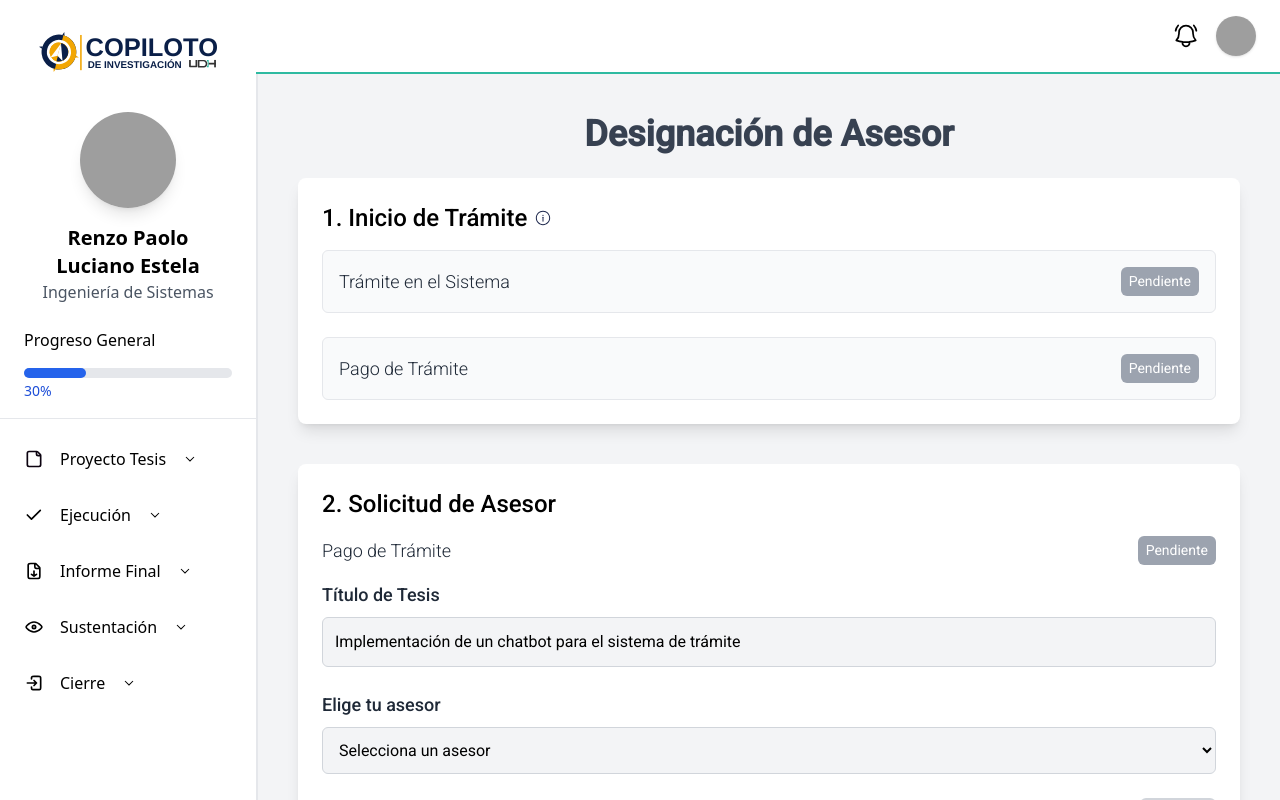
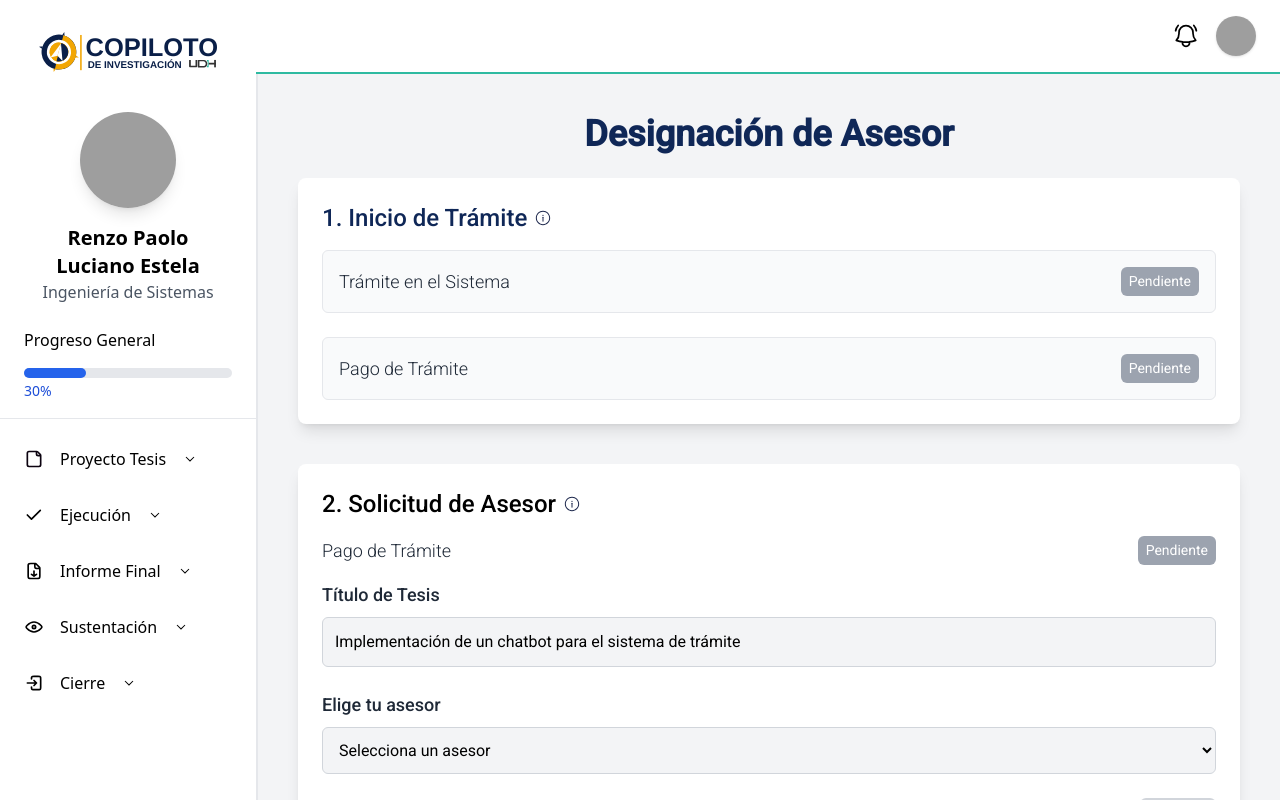
Before and after one commit to Transformacion-Digital-UDH/Copiloto-Front, a Vue app: page /estudiante/designacion-asesor in a window 1280 px wide. Built offline with nearby package versions, Linux system fonts and the light colour scheme; grey boxes are pictures that could not be loaded.

Commit message:
cambio diseño DA

```diff
--- a/src/components/AppHeader.vue
+++ b/src/components/AppHeader.vue
@@ -34,14 +34,14 @@ function goToLoginOrEstudiante() {
 <template>
   <nav class="bg-white-800 shadow-md font-Roboto">
     <div
-      class="max-w-full w-[1700px] px-2 sm:px-6 lg:px-8 flex justify-between items-center h-20 mx-auto"
+      class="max-w-full w-[1700px] px-2 sm:px-6 lg:px-8 flex justify-between items-center h-20 mx-auto "
     >
       <!-- Logo -->
       <a href="/" aria-label="Inicio">
         <img class="h-12" src="/img/logo.svg" alt="Logo" />
       </a>
       <!-- Menu -->
-      <div class="hidden sm:flex space-x-6">
+      <div class="hidden sm:flex space-x-6 ">
         <a
           v-for="item in navigation"
           :key="item.name"
--- a/src/views/Estudiante/DesignacionAsesor.vue
+++ b/src/views/Estudiante/DesignacionAsesor.vue
@@ -27,6 +27,7 @@ const trámites = ref<Trámite[]>([
 
 // Título de tesis simulado como si viniera del backend
 const tituloTesis = ref('Implementación de un chatbot para el sistema de trámite');
+const mostrarModal = ref(false);
 
 // Asesor seleccionado (vacío al inicio)
 const asesorSeleccionado = ref('');
@@ -70,15 +71,30 @@ const enviarSolicitud = () => {
 <template>
   <div class="flex-1 p-10 border-s-2 font-Roboto bg-gray-100">
     <!-- Título principal -->
-    <h3 class="text-4xl font-semibold text-center text-gray-700">Designación de Asesor</h3>
+    <h3 class="text-4xl font-semibold text-center text-azul">Designación de Asesor</h3>
 
     <div class="mt-6 space-y-10">
 
       <!-- Card 1: Inicio de Trámite -->
-      <div class="bg-white rounded-lg shadow-lg p-6">
-        <div class="flex items-center ">
-          <h2 class="text-2xl font-medium text-black">1. Inicio de Trámite</h2>
-          <img src="/icon/info2.svg" alt="Info" class="ml-2 w-4 h-4" />
+      <!-- Card 1: Inicio de Trámite -->
+<div class="bg-white rounded-lg shadow-lg p-6 relative">
+  <div class="flex items-center">
+    <h2 class="text-2xl font-medium text-azul">1. Inicio de Trámite</h2>
+    <!-- Icono de información con eventos para mostrar el modal -->
+    <img
+      src="/icon/info2.svg"
+      alt="Info"
+      class="ml-2 w-4 h-4 cursor-pointer"
+      @mouseover="mostrarModal = true"
+      @mouseleave="mostrarModal = false"
+    />
+  </div>
+
+  <!-- Modal de información que aparece al pasar el mouse -->
+  <div v-if="mostrarModal" class="absolute left-0 mt-2 p-4 bg-white border border-gray-300 rounded-lg shadow-lg w-64 z-10">
+    <p class="text-sm text-gray-600">
+      En esta sección se va a mostrar los estados de los trámites que debiste de haber hecho en el sistema de la UDH.
+    </p>
   </div>
 
   <!-- Listado de trámites dinámico -->
@@ -92,7 +108,10 @@ const enviarSolicitud = () => {
 
       <!-- Card 2: Solicitud de Asesor -->
       <div class="bg-white rounded-lg shadow-lg p-6">
+        <div class="flex items-center ">
           <h2 class="text-2xl font-medium text-black">2. Solicitud de Asesor</h2>
+          <img src="/icon/info2.svg" alt="Info" class="ml-2 w-4 h-4" />
+        </div>
 
         <div class="mt-4">
           <div class="flex items-center justify-between mb-4">
@@ -123,7 +142,10 @@ const enviarSolicitud = () => {
 
       <!-- Card 3: Documentos -->
       <div class="bg-white rounded-lg shadow-lg p-6">
+        <div class="flex items-center ">
           <h2 class="text-2xl font-medium text-black">3. Documentos</h2>
+          <img src="/icon/info2.svg" alt="Info" class="ml-2 w-4 h-4" />
+        </div>
         <div class="mt-4 space-y-4">
           <div v-for="documento in trámites[2]?.documentos" :key="documento.nombre" class="bg-gray-50 p-4 border border-gray-200 rounded-md">
             <div class="flex flex-col md:flex-row justify-between md:items-center">
```
Lines whose indentation alone changed are shown as unchanged.
